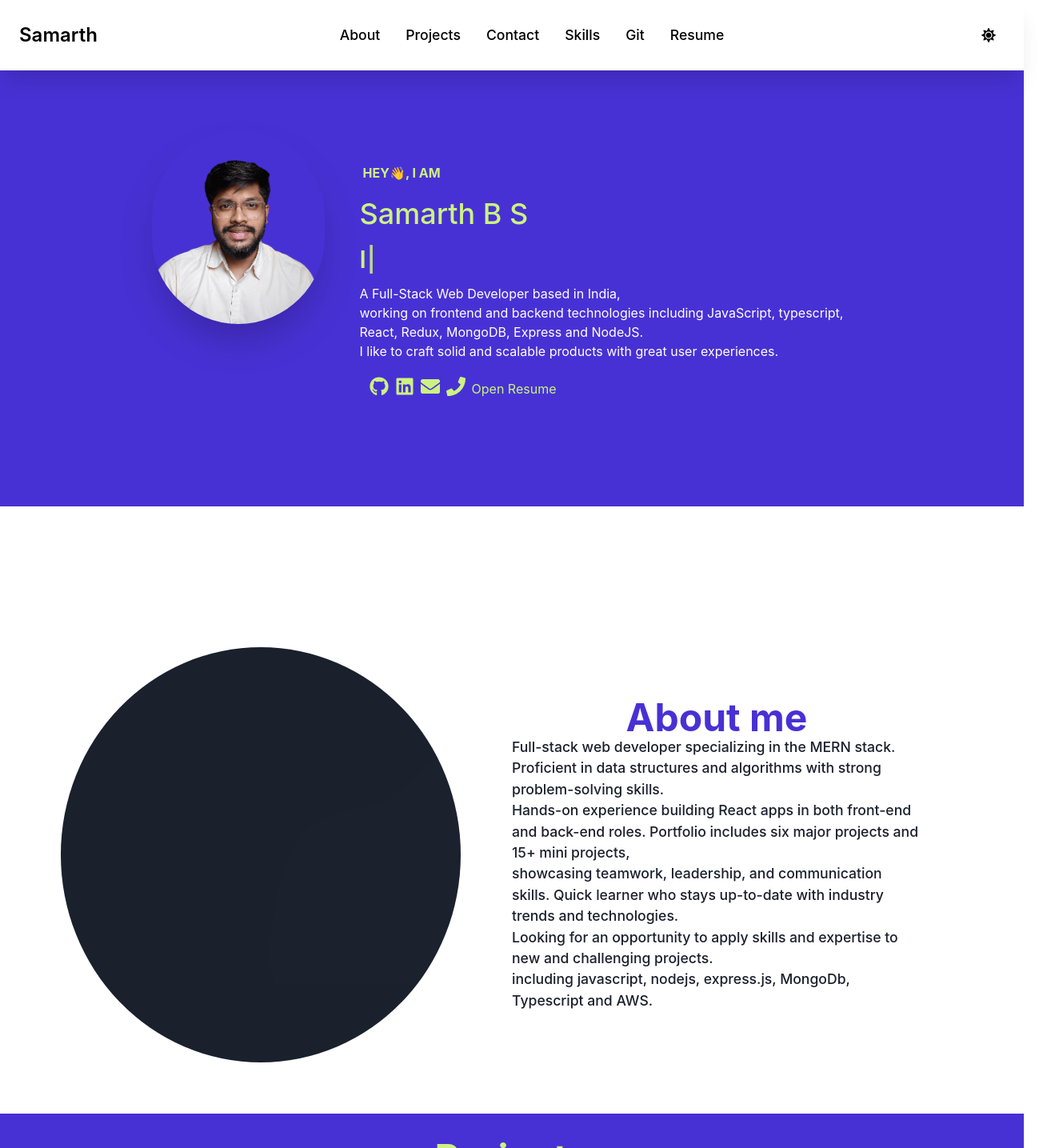
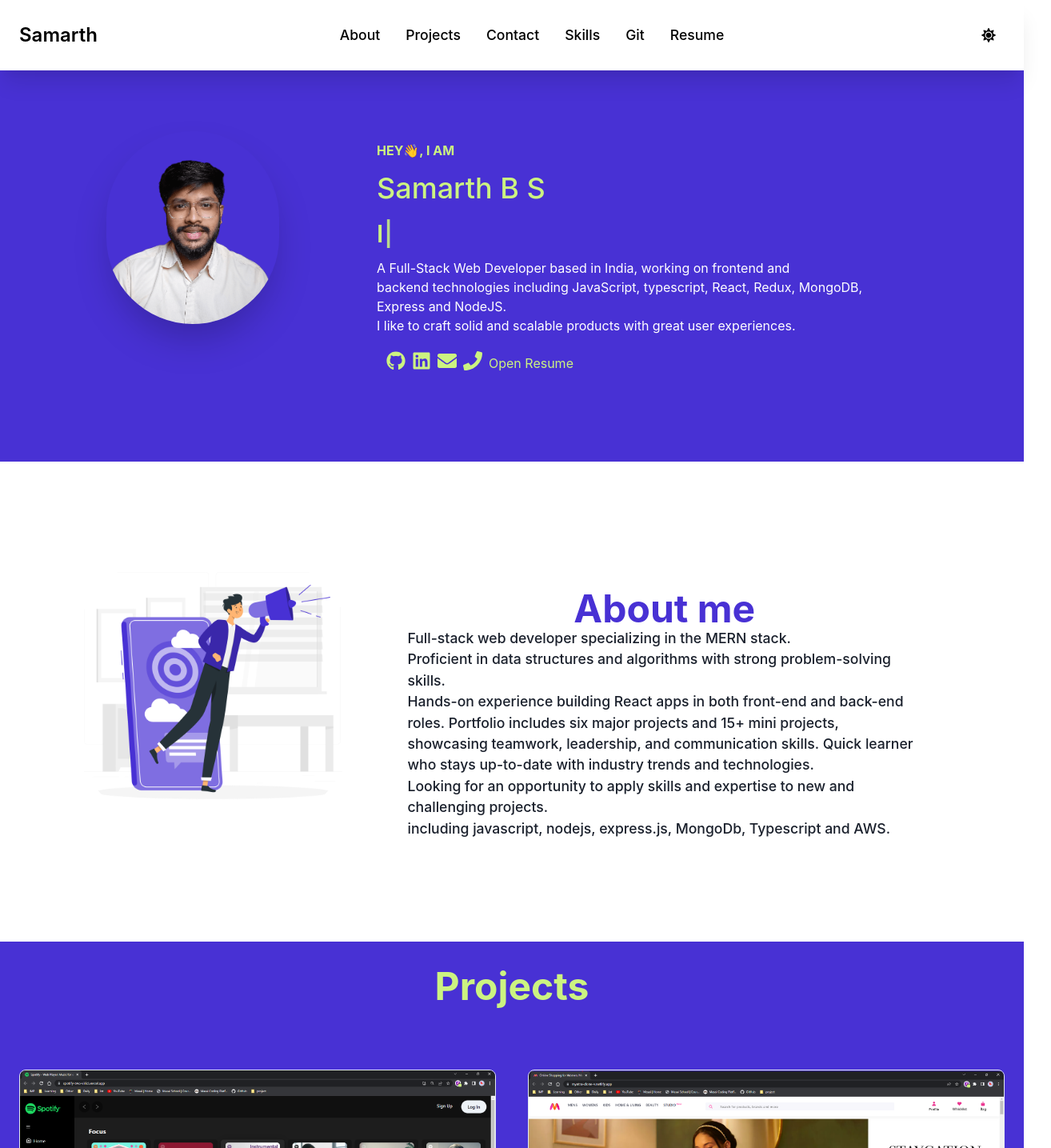
Before and after one commit to samarthbsss/samarthbsss.github.io, a React (Create React App) app: page / in a window 1280 px wide. Shown: the top 1435 px of the page at 80% size, 1314 px wide, since content can reach past the window. Built offline with nearby package versions, Linux system fonts and the light colour scheme.

Commit message:
some changes

```diff
--- a/src/Components/about.jsx
+++ b/src/Components/about.jsx
@@ -1,7 +1,7 @@
 import React from 'react';
 import { useColorModeValue, Box, Image, Text, Heading } from '@chakra-ui/react';
-
-import coding from '../Images/coding.gif';
+import about from '../Images/aboutme.png'
+// import coding from '../Images/coding.gif';
 
 import '../Css/main.css';
 
@@ -20,7 +20,10 @@ const About = () => {
         display={{ base: 'block', md: 'flex' }}
         id="about"
       >
-        <Image src={coding} borderRadius="50%" ml={3} />
+        <Box h='60%' w='60%'>
+        <Image src={about} borderRadius="50%" ml={3} />
+
+        </Box>
         <Box padding="4rem ">
           <Heading color={bgColor} size="2xl" textAlign="center">
             About me
--- a/src/Components/body.jsx
+++ b/src/Components/body.jsx
@@ -17,7 +17,6 @@ import Typewriter from 'typewriter-effect';
 import profile from '../Images/removal.png';
 import '../Css/body.css';
 
-
 const Body = () => {
   const bgColor = useColorModeValue('light.bg', 'dark.bg');
   const textColor = useColorModeValue('light.text', 'dark.text');
@@ -28,22 +27,21 @@ const Body = () => {
   };
 
   const handleButtonClick = () => {
-
-    window.location.href ='src/Projectimg/Samarth-B-S-Resume.pdf';
+    window.location.href = 'src/Projectimg/Samarth-B-S-Resume.pdf';
   };
-
 
   return (
     <>
-      <Box bg={bgColor} color={textColor} w="100%" >
+      <Box bg={bgColor} color={textColor} w="100%">
         <Flex
-          mb="7rem"
+          mb="2rem"
           p={{ base: '1rem', md: '5rem' }}
           // p='5rem'
           alignContent="center"
-          justifyContent="center"
+          justifyContent="space-around"
           display={{ base: 'block', md: 'flex' }}
           mt={{ base: '5rem', md: '5rem' }}
+
         >
           <Box
             display="flex"
@@ -52,24 +50,19 @@ const Body = () => {
             position="relative"
             // p={{ base: '1rem', md: '5rem' }}
             p={1}
-            // m={10}
-            // border='1px solid red'
             width="20%"
-            // width="100%"
             height="20%"
             borderRadius="full"
-            // ml={3}
             className="box"
+
           >
-            <Image  class="home-img"/>
+            <Image class="home-img" />
             <Image
-
               boxShadow="2xl"
               width="100%"
               height="100%"
               borderRadius="full"
-              // border='1px solid red'
-              // boxSize="20rem"
+
               src={profile}
               alt="MyProfile"
               objectFit="cover"
@@ -77,13 +70,15 @@ const Body = () => {
 
               zIndex={0}
               transition="transform 0.3s ease"
-
             />
           </Box>
           <Box
-            p={4}
-            ml={3}
-            m={5}
+            p={1}
+            // ml={3}
+            ml={{ base: '5rem', md: '1rem' }}
+            m={3}
+            w='60%'
+            h='60%'
             display="flex"
             alignContent="center"
             justifyContent="center"
@@ -91,10 +86,9 @@ const Body = () => {
           >
             <VStack
               align="start"
-              // border='1px solid red'
-              p={1}
+              // p={1}
             >
-              <Text fontSize="md" fontWeight="bold" p={1}>
+              <Text fontSize="md" fontWeight="bold">
                 HEY
                 <span className="wave">👋</span>, I AM
               </Text>
@@ -121,49 +115,45 @@ const Body = () => {
                   }}
                 />
               </div>
-              {/* <Text fontSize="xl" fontWeight="medium">
-                Full Stack Developer
-              </Text> */}
+
               <Text fontSize="md" color={primeColor} id="user-detail-intro">
                 A Full-Stack Web Developer based in India,
-                <br />
-                working on frontend and backend technologies including
-                JavaScript, typescript, <br />
+
+                working on frontend and  <br />backend technologies including
+                JavaScript, typescript,
                 React, Redux, MongoDB, Express and NodeJS.
                 <br />I like to craft solid and scalable products with great
                 user experiences.
               </Text>
 
-              <HStack spacing={4} gap={2} p={3} >
-                <Link
-                  href="https://github.com/samarthbsss"
-                  target="_blank"
-
-                >
+              <HStack spacing={4} gap={2} p={3}>
+                <Link href="https://github.com/samarthbsss" target="_blank">
                   <Icon as={FaGithub} boxSize={6} />
                 </Link>
                 <Link
                   href="https://www.linkedin.com/in/samarthbsacharya/"
                   target="_blank"
-
                 >
                   <Icon as={FaLinkedin} boxSize={6} />
                 </Link>
                 <Link
                   href="mailto:samarthbsacharya@example.com"
                   target="_blank"
-
                 >
                   <Icon as={FaEnvelope} boxSize={6} />
                 </Link>
-                <Link href="tel:+8792801332" target="_blank" >
+                <Link href="tel:+8792801332" target="_blank">
                   <Icon as={FaPhone} boxSize={6} />
                 </Link>
-                <button id="resume-button-1" onClick={handleButtonClick} width='20%' height='20%' >
-      Open Resume
-    </button>
+                <button
+                  id="resume-button-1"
+                  onClick={handleButtonClick}
+                  width="20%"
+                  height="20%"
+                >
+                  Open Resume
+                </button>
               </HStack>
-
             </VStack>
           </Box>
         </Flex>
--- a/src/Components/git.jsx
+++ b/src/Components/git.jsx
@@ -15,15 +15,17 @@ const Git = () => {
         <Heading as="h2" size="2xl" textAlign="center" mb={12} color={bgColor}>
           My GitHub Contribution
         </Heading>
-        {/* <Text  align='center' fontSize='4xl' padding={4}>My GitHub Contribution</Text> */}
         <Flex alignContent="center" justifyContent="center" gap={4}>
           <Image
-            className="gitlang"
+            // className="gitlang"
+            id="github-streak-stats"
+
             src="https://github-readme-stats.vercel.app/api?username=samarthbsss&theme=dark&hide_border=true&include_all_commits=false&count_private=true"
           />
           <Box>
             <Image
-              className="gitlang"
+            id="github-top-langs"
+              // className="gitlang"
               src="https://github-readme-streak-stats.herokuapp.com/?user=samarthbsss&theme=dark&hide_border=true"
             />
           </Box>
@@ -54,7 +56,7 @@ const Git = () => {
           <br></br>
         </div>
         <div
-          className="gitlang"
+          // className="gitlang"
           style={{
             display: 'flex',
             alignContent: 'center',
@@ -62,6 +64,7 @@ const Git = () => {
           }}
         >
           <img
+            id="github-stats-card"
             src="https://github-readme-stats.vercel.app/api/top-langs/?username=samarthbsss&theme=dark&hide_border=true&include_all_commits=false&count_private=true&layout=compact"
             alt="most used"
           />
--- a/src/Components/project.jsx
+++ b/src/Components/project.jsx
@@ -64,7 +64,7 @@ function Projects() {
                     icon={<FiGithub />}
                     aria-label="GitHub Link"
                     variant="ghost"
-                    class="project-github-link"
+                    // class="project-github-link"
                   />
                 </Link>
                 <Link
--- a/src/Css/footer.css
+++ b/src/Css/footer.css
@@ -13,6 +13,6 @@
   .heart-beat {
     color:red;
     display: inline-block;
-  animation: heartbeat 1s infinite;
-  vertical-align: middle;
+    animation: heartbeat 2s infinite;
+    vertical-align: middle;
   }
--- a/src/Css/git.css
+++ b/src/Css/git.css
@@ -1,4 +1,4 @@
-.gitcal, .gitlang:hover{
+/* #github-streak-stats, .gitlang:hover{
     scale: 1.1;
     transition: 0.5s;
-}
+} */
```
Also changed, not shown: src/Images/aboutme.png (added).
